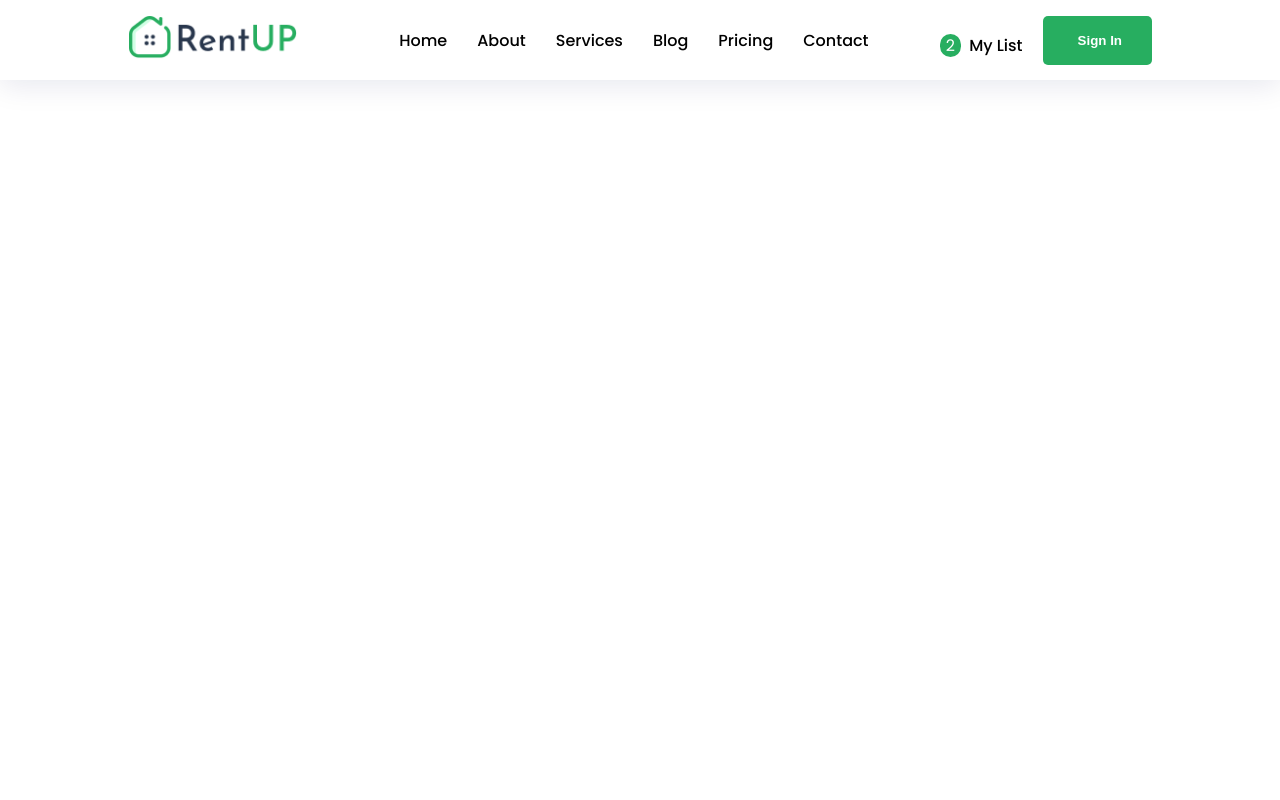
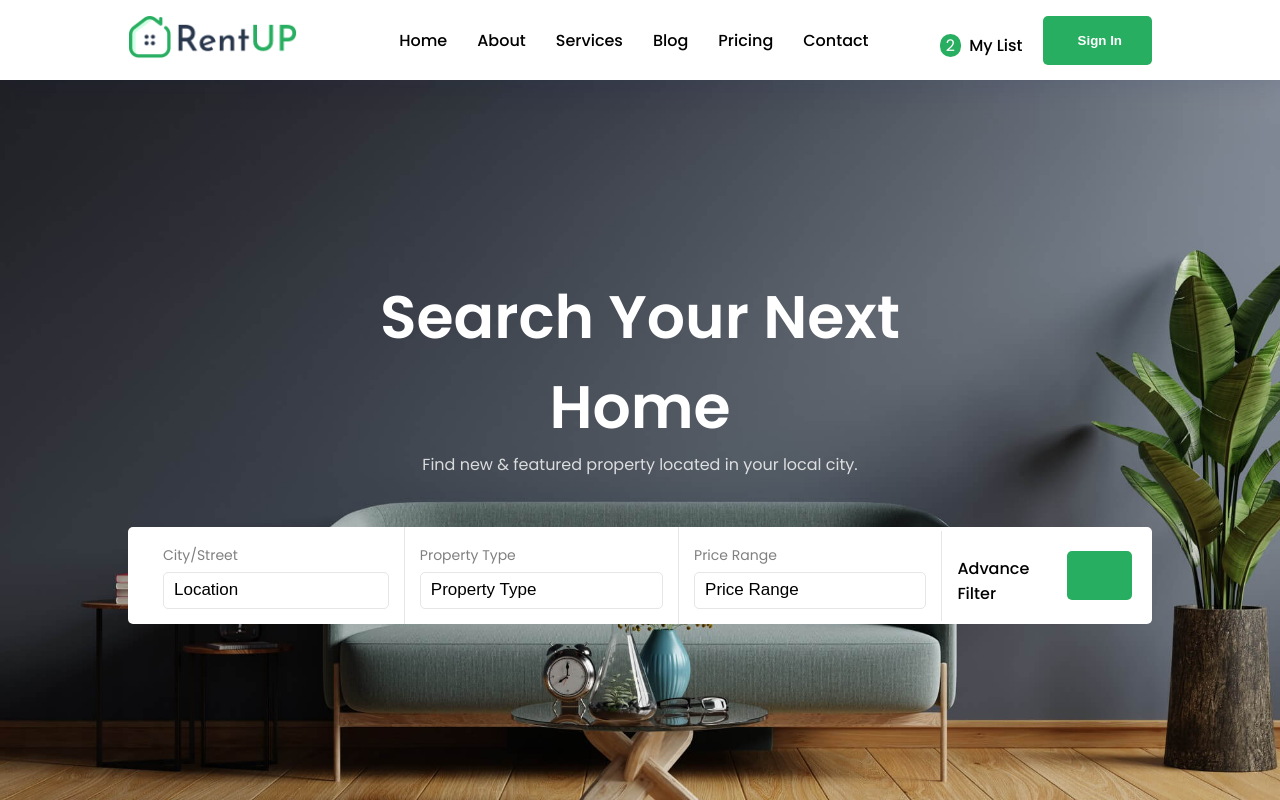
Before and after one commit to RogersBobMunyenga/react-real-estate-agency, a React (Create React App) app: page / in a window 1280 px wide. Built offline with nearby package versions, Linux system fonts and the light colour scheme; the HTML template or start-up script is replaced by a standard one.

Commit message:
home/hero section

```diff
--- /dev/null
+++ b/src/components/common/Heading.jsx
@@ -0,0 +1,14 @@
+import React from 'react'
+
+const Heading = ({title, subtitle}) => {
+  return (
+      <>
+          <div className="heading">
+              <h1>{ title}</h1>
+              <p>{ subtitle}</p>
+      </div>
+      </>
+  )
+}
+
+export default Heading
--- /dev/null
+++ b/src/components/home/Home.jsx
@@ -0,0 +1,12 @@
+import React from 'react'
+import Hero from './hero/Hero'
+
+const Home = () => {
+  return (
+      <>
+      <Hero/>
+      </>
+  )
+}
+
+export default Home
--- /dev/null
+++ b/src/components/home/hero/Hero.jsx
@@ -0,0 +1,37 @@
+import Heading from "../../common/Heading";
+import "./hero.css";
+
+const Hero = () => {
+  return (
+      <>
+          <section className='hero'>
+        <div className='container'>
+          <Heading title='Search Your Next Home ' subtitle='Find new & featured property located in your local city.' />
+
+          <form className='flex'>
+            <div className='box'>
+              <span>City/Street</span>
+              <input type='text' placeholder='Location' />
+            </div>
+            <div className='box'>
+              <span>Property Type</span>
+              <input type='text' placeholder='Property Type' />
+            </div>
+            <div className='box'>
+              <span>Price Range</span>
+              <input type='text' placeholder='Price Range' />
+            </div>
+            <div className='box'>
+              <h4>Advance Filter</h4>
+            </div>
+            <button className='btn1'>
+              <i className='fa fa-search'></i>
+            </button>
+          </form>
+        </div>
+      </section>
+      </>
+  )
+}
+
+export default Hero
--- /dev/null
+++ b/src/components/home/hero/hero.css
@@ -0,0 +1,65 @@
+.hero {
+  background-image: url("../../../../public/images/banner.png");
+  background-repeat: no-repeat;
+  background-position: center;
+  background-size: cover;
+  height: 90vh;
+  width: 100%;
+}
+.hero .container {
+  padding-top: 15%;
+}
+.hero h1 {
+  color: #fff;
+  font-size: 60px;
+}
+.hero p {
+  color: #fff;
+  opacity: 0.8;
+}
+form {
+  background-color: #fff;
+  border-radius: 5px;
+  margin-top: 50px;
+  padding: 0 20px;
+}
+form input {
+  padding: 10px;
+  width: 100%;
+  border: 1px solid rgba(128, 128, 128, 0.2);
+  margin-top: 5px;
+  border-radius: 5px;
+}
+form span {
+  font-size: 14px;
+  color: grey;
+}
+input::placeholder {
+  font-size: 17px;
+  color: black;
+}
+form .box {
+  padding: 15px;
+  border-left: 1px solid rgba(128, 128, 128, 0.2);
+}
+form .box:nth-child(1) {
+  border-left: none;
+}
+form h4 {
+  font-weight: 500;
+}
+@media screen and (max-width: 800px) {
+  .hero .container {
+    padding-top: 30%;
+  }
+  form {
+    display: flex;
+    flex-wrap: wrap;
+  }
+  form .box {
+    border-left: none;
+  }
+  form input {
+    width: 100%;
+  }
+}
--- a/src/components/pages/Pages.jsx
+++ b/src/components/pages/Pages.jsx
@@ -1,6 +1,7 @@
 import React from 'react'
 import Header from '../common/header/Header';
 import { BrowserRouter as Router, Switch, Route } from "react-router-dom";
+import Home from '../home/Home';
 const Pages = () => {
     return (
         <>
@@ -8,9 +9,7 @@
             <Header />
 
         <Switch>
-          {/* <Route path="/about">
-            <About />
-          </Route> */}
+          <Route exact path="/" component={Home} />
 
         </Switch>
     </Router>
```
